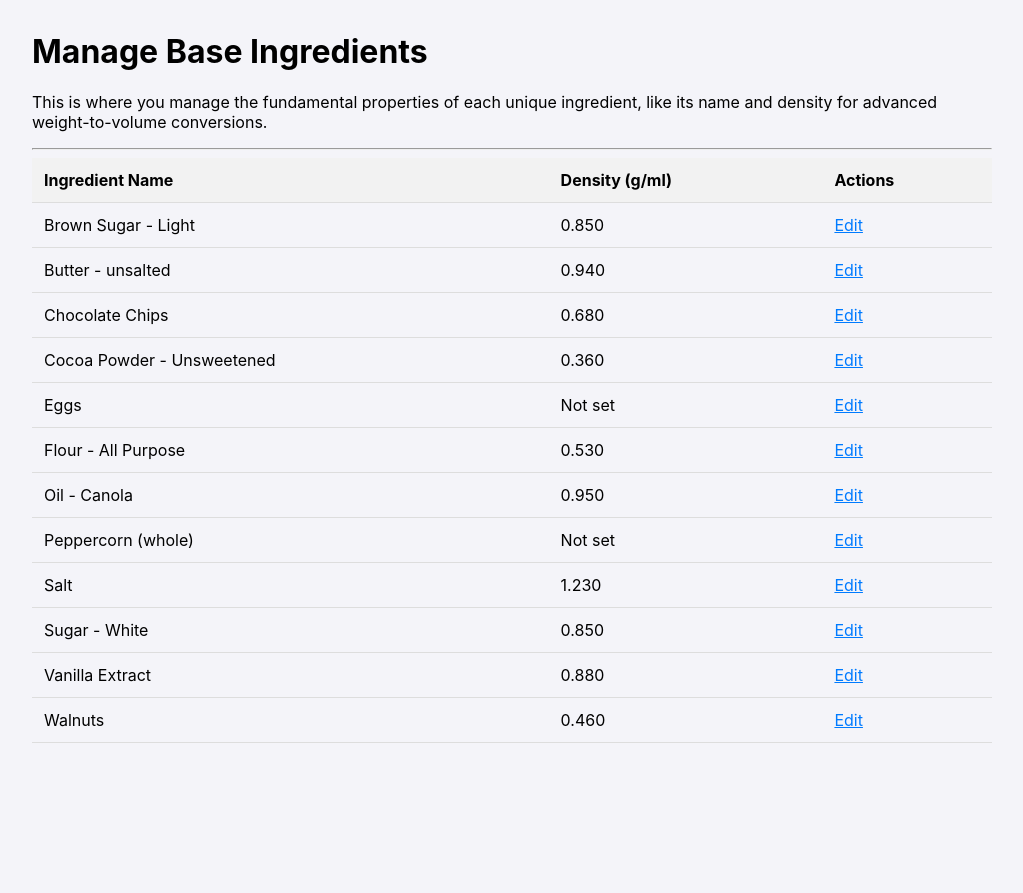
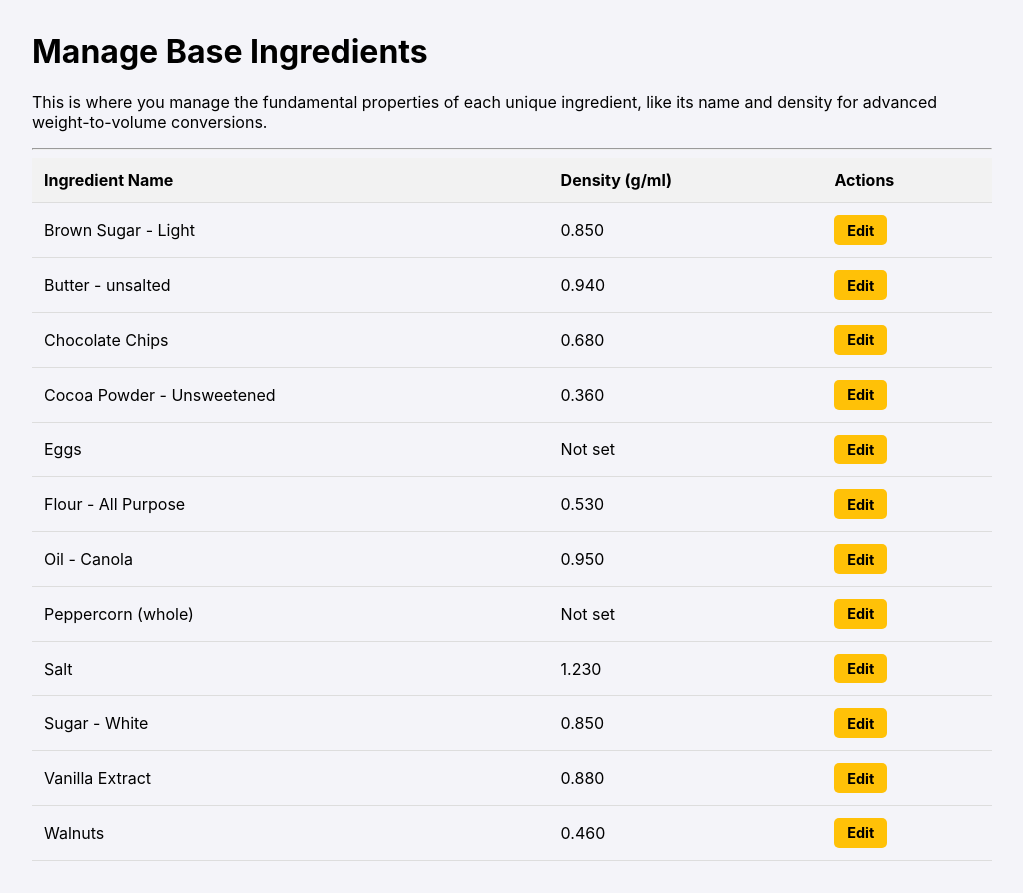
Before and after one commit to davidknapik/recipe_manager, a Flask app: page /ingredients/base in a window 1280 px wide. Shown: the part 52-945 px from the top of the page, without its empty margins (128-1151 px from the left). Before the commit the page ends 795 px from the top, so only its background shows below. Run offline with Flask 3, Linux system fonts and the light colour scheme; data comes from the database, SQL or seed files in the repository.

Commit message:
Prompt 10 - changed the edit link to a button on the base_ingredients.html page

```diff
--- a/templates/base_ingredients.html
+++ b/templates/base_ingredients.html
@@ -18,7 +18,7 @@
                 <td>{{ ingredient.name }}</td>
                 <td>{{ '%.3f'|format(ingredient.density_g_ml) if ingredient.density_g_ml else 'Not set' }}</td>
                 <td>
-                    <a href="{{ url_for('edit_base_ingredient', ingredient_id=ingredient.id) }}">Edit</a>
+                    <a href="{{ url_for('edit_base_ingredient', ingredient_id=ingredient.id) }}" class="button button-yellow button-sm">Edit</a>
                 </td>
             </tr>
             {% else %}
```
